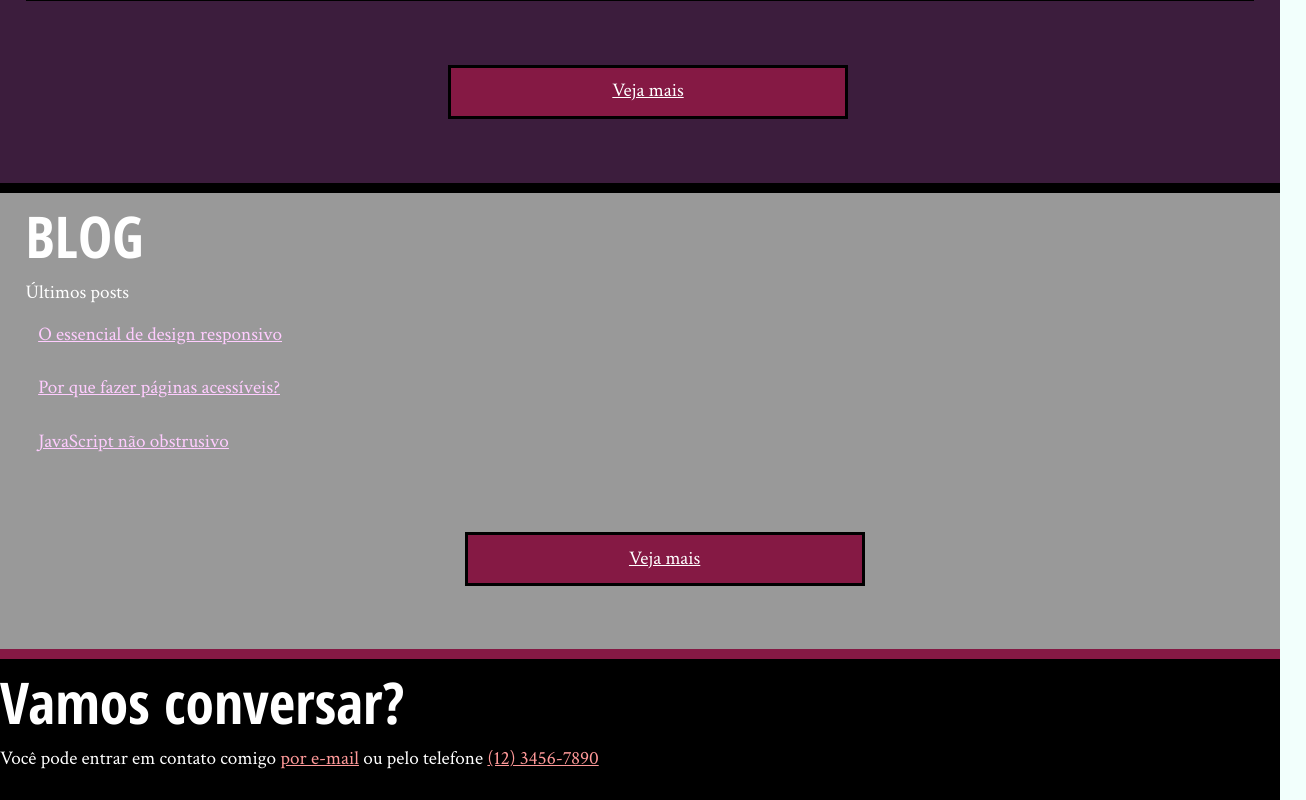
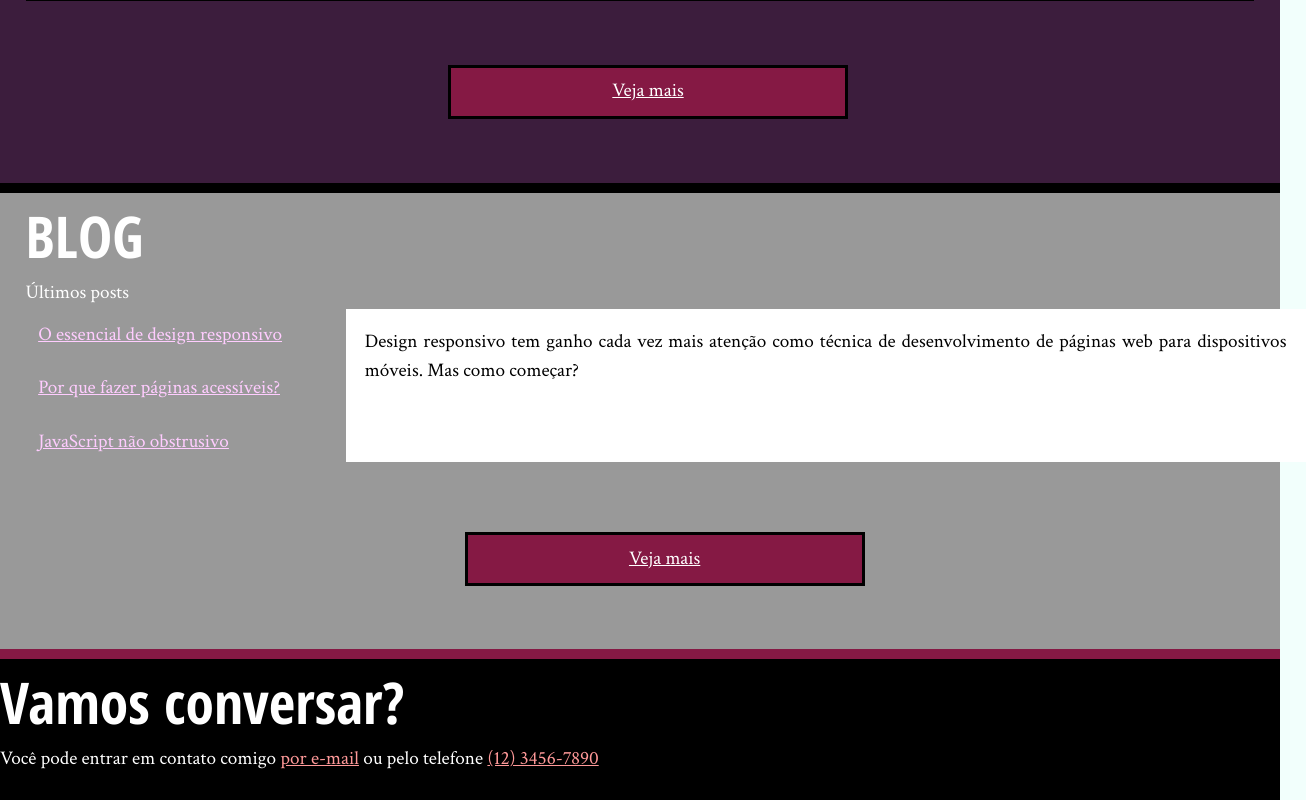
Before and after one commit to silvioangels/alura_html5_css3_turbinando_suas_paginas, a plain HTML site: page index.html in a window 1280 px wide. Shown: the part 1221-2021 px from the top of the page, 1306 px wide, since content can reach past the window. Drawn offline with Linux system fonts and the light colour scheme.

Commit message:
Aula 2 - Absolute mais a fundo - Usando o position absolute

```diff
--- a/css/index.css
+++ b/css/index.css
@@ -67,6 +67,7 @@
     color: #FFF;
     border-bottom: 10px solid #851944;
     padding-left: 2%;
+    position: relative;
 }
 .blog li a {
     color: #FCF;
@@ -96,3 +97,14 @@ h2{
 .subtitulo-principal{
   font-size: 50%;
 }
+
+.inicio-post{
+  background-color: #fff;
+  color: #000;
+  position: absolute;
+  top: 5em;
+  left: 18em;
+  height: 6em;
+  padding: 1em;
+  width: 48em;
+}
--- a/index.html
+++ b/index.html
@@ -39,6 +39,11 @@
       <ol>
         <li>
           <a href="blog.html">O essencial de design responsivo</a>
+
+          <p class="inicio-post">
+            Design responsivo tem ganho cada vez mais atenção como técnica de desenvolvimento de páginas web para dispositivos móveis. Mas como começar?
+          </p>
+
         </li>
         <li>
           <a href="blog.html">Por que fazer páginas acessíveis?</a>
```
